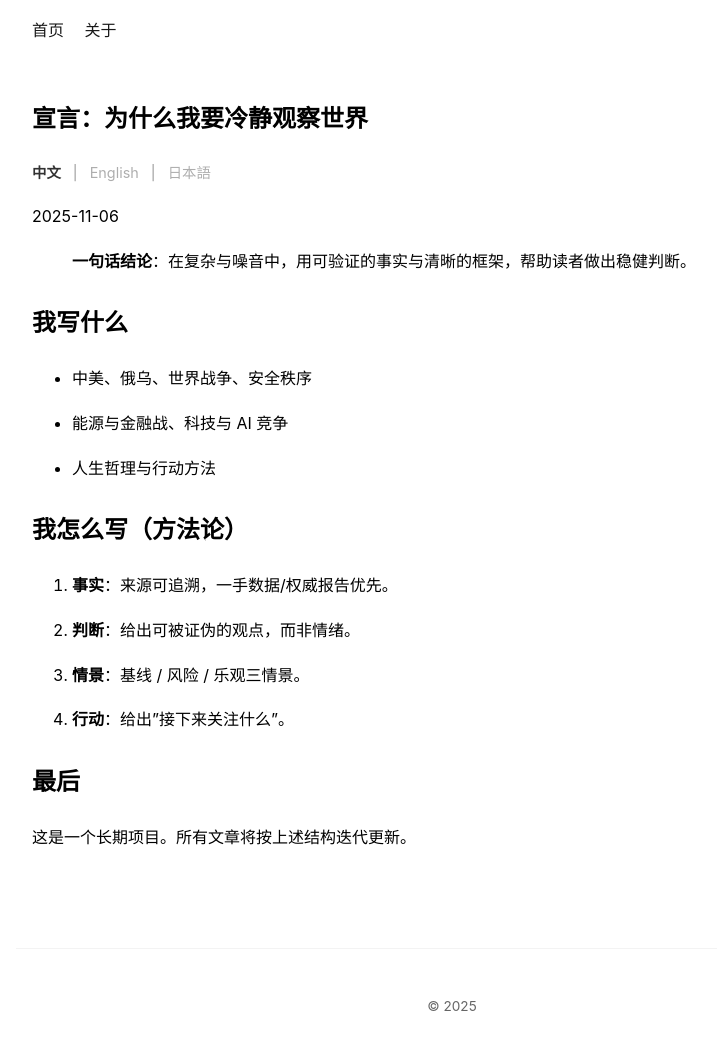
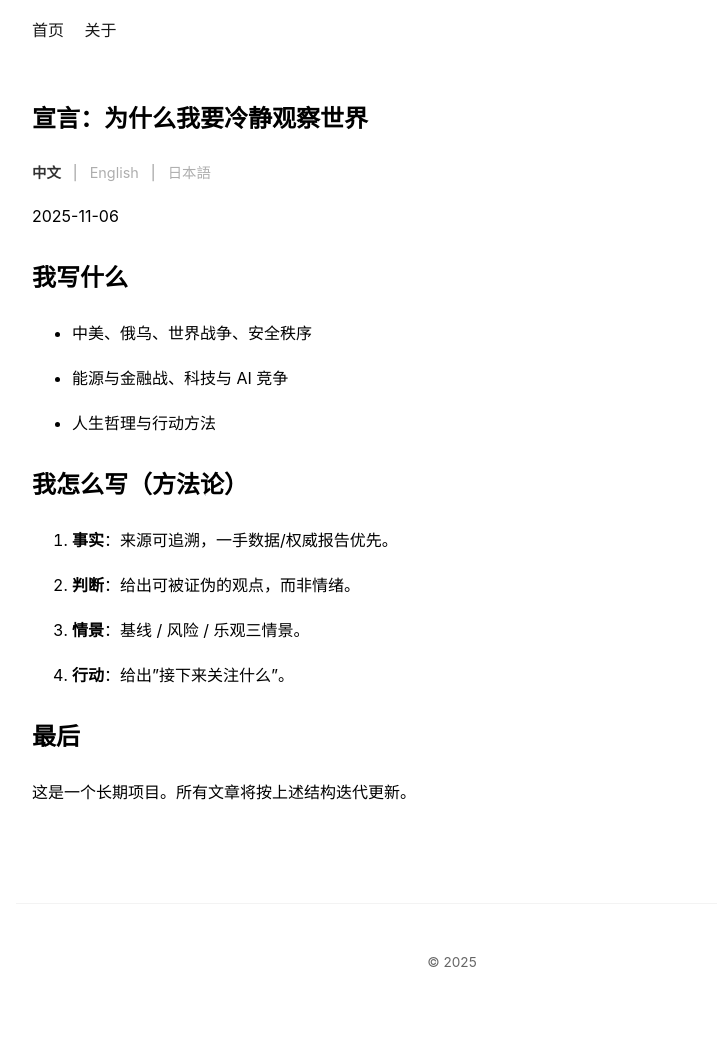
Before and after one commit to brucehho/strategic-observer, a Jekyll site: the page built from _posts/2025-11-06-why-i-observe-the-world-calmly.md, in a window 1280 px wide. Shown: the whole page, without its empty margins (188-905 px from the left). Built offline with Jekyll 4.4.1, drawn with Linux system fonts in a browser that asks for light colours; after the commit the page ends 1004 px from its top, so only the background shows below that.

Commit message:
Update 2025-11-06-why-i-observe-the-world-calmly.md

```diff
--- a/_posts/2025-11-06-why-i-observe-the-world-calmly.md
+++ b/_posts/2025-11-06-why-i-observe-the-world-calmly.md
@@ -8,8 +8,6 @@ tags: [开篇, 方法论]
 summary: "写作的边界与方法：事实—判断—情景—行动。"
 toc: true
 ---
-
-> **一句话结论**：在复杂与噪音中，用可验证的事实与清晰的框架，帮助读者做出稳健判断。
 
 ## 我写什么
 
```
